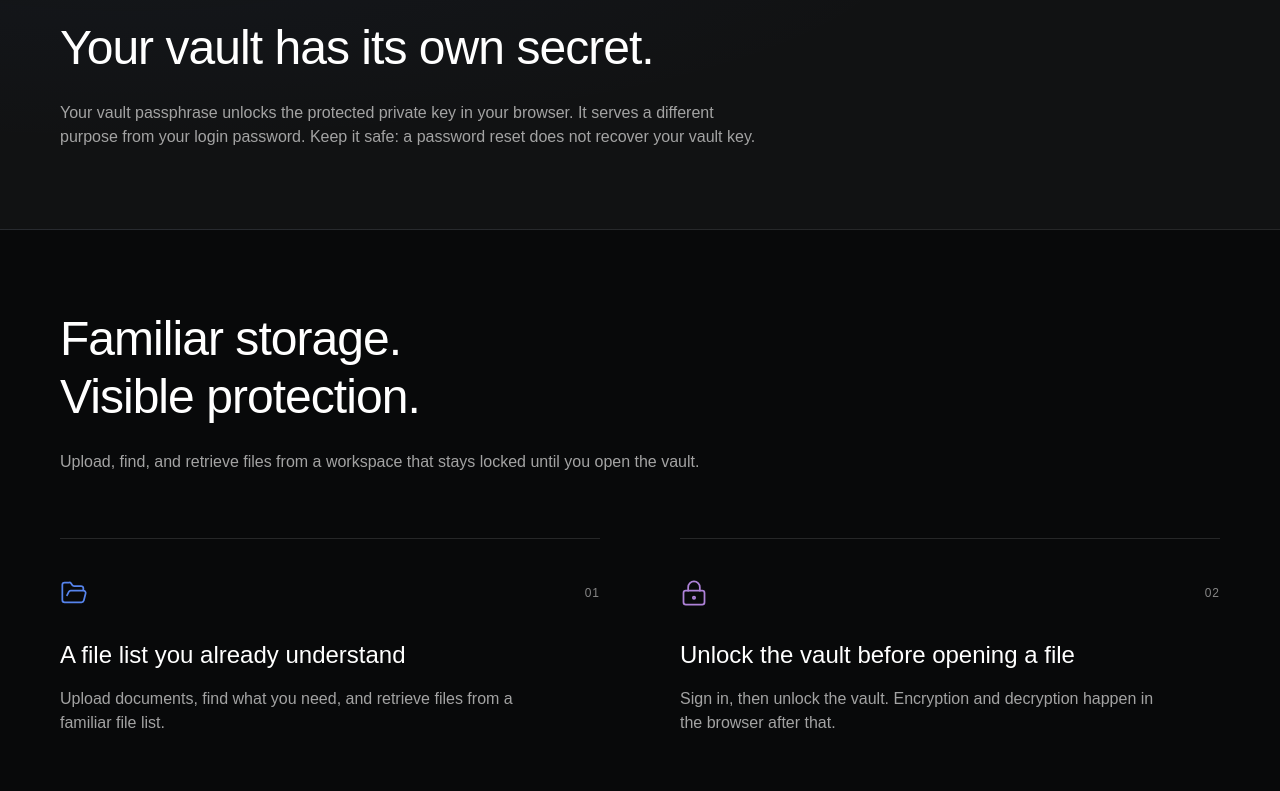
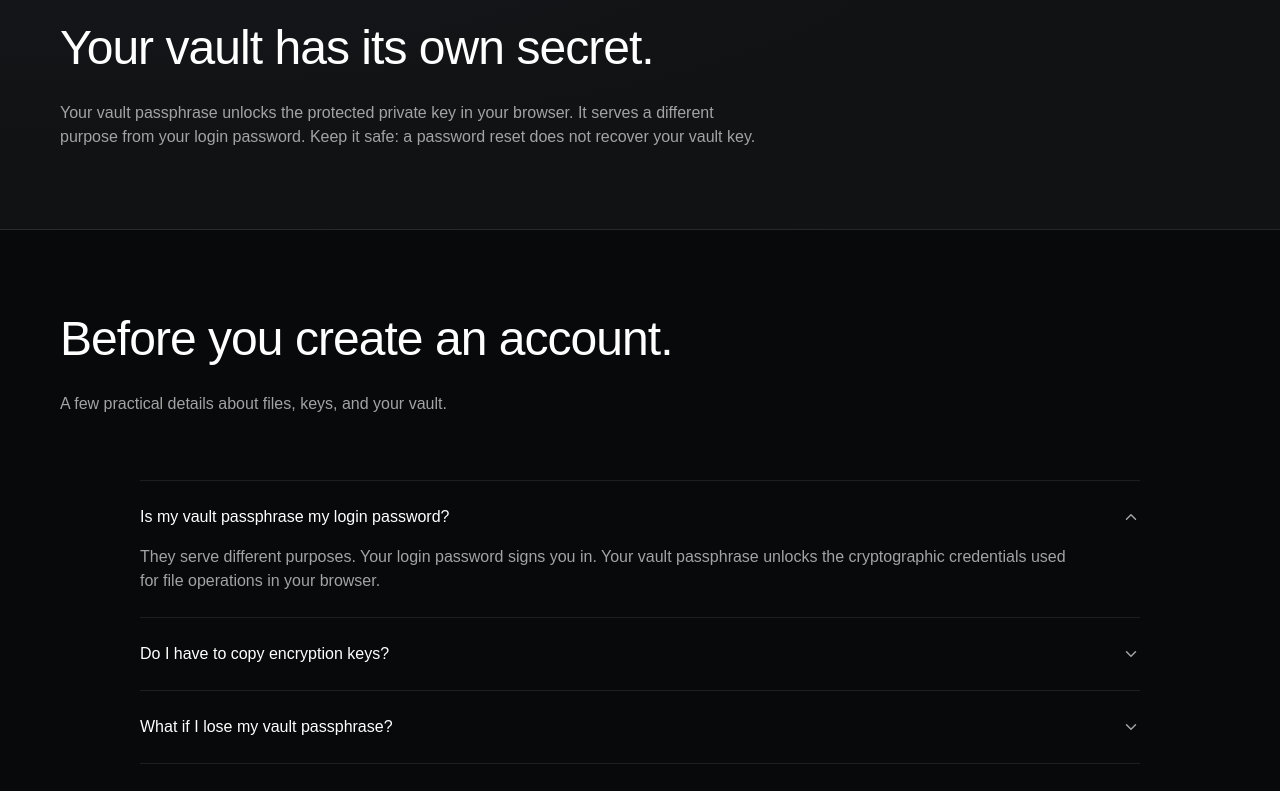
Before and after one commit to Izzy678/vault-space, a Next.js app in the folder apps/frontend/: page / in a window 1280 px wide. Shown: the part 2000-2791 px from the top of the page. Built offline with nearby package versions, Linux system fonts and the light colour scheme; a web font is replaced by a local one.

Commit message:
feat(frontend): drop the landing features section
The file list and vault unlock were already shown in the screenshot, workflow, and passphrase copy.

```diff
--- a/apps/frontend/src/components/landing/LandingContent.tsx
+++ b/apps/frontend/src/components/landing/LandingContent.tsx
@@ -1,12 +1,10 @@
 import Link from "next/link";
-import { ArrowRight, ChevronDown, FolderOpen, LockKeyhole } from "lucide-react";
+import { ArrowRight, ChevronDown } from "lucide-react";
 import { ContainerScroll } from "@/components/ui/container-scroll-animation";
-import { faqs, features, uploadSteps } from "./content";
+import { faqs, uploadSteps } from "./content";
 import { LandingBrand, LandingButton } from "./LandingUi";
 import { WorkspacePreview } from "./WorkspacePreview";
 import styles from "./landing.module.css";
-
-const featureIcons = [FolderOpen, LockKeyhole];
 
 async function CopyrightYear() {
   "use cache";
@@ -59,30 +57,6 @@ export function LandingContent() {
           </div>
         </section>
 
-        <section id="features" className={styles.section} aria-labelledby="features-title">
-          <div className={styles.container}>
-            <div className={styles.sectionHeading} data-reveal>
-              <h2 id="features-title">Familiar storage.<br />Visible protection.</h2>
-              <p>Upload, find, and retrieve files from a workspace that stays locked until you open the vault.</p>
-            </div>
-            <div className={styles.featureGrid}>
-              {features.map(([title, body], index) => {
-                const Icon = featureIcons[index];
-                return (
-                  <article key={title} className={styles.featureItem} data-reveal>
-                    <div className={styles.featureTop} aria-hidden="true">
-                      <Icon size={28} strokeWidth={1.5} />
-                      <span>0{index + 1}</span>
-                    </div>
-                    <h3>{title}</h3>
-                    <p>{body}</p>
-                  </article>
-                );
-              })}
-            </div>
-          </div>
-        </section>
-
         <section className={styles.section} aria-labelledby="faq-title">
           <div className={styles.container}>
             <div className={styles.sectionHeading} data-reveal><h2 id="faq-title">Before you create an account.</h2><p>A few practical details about files, keys, and your vault.</p></div>
--- a/apps/frontend/src/components/landing/LandingNav.tsx
+++ b/apps/frontend/src/components/landing/LandingNav.tsx
@@ -7,7 +7,6 @@ import styles from "./landing.module.css";
 const links = [
   { label: "How it works", href: "#how-it-works" },
   { label: "Security", href: "#security" },
-  { label: "Features", href: "#features" },
 ];
 
 export function LandingNav() {
--- a/apps/frontend/src/components/landing/content.ts
+++ b/apps/frontend/src/components/landing/content.ts
@@ -1,8 +1,3 @@
-export const features = [
-  ["A file list you already understand", "Upload documents, find what you need, and retrieve files from a familiar file list."],
-  ["Unlock the vault before opening a file", "Sign in, then unlock the vault. Encryption and decryption happen in the browser after that."],
-] as const;
-
 export const uploadSteps = [
   ["Select", "A fresh AES key is created for this file."],
   ["Encrypt", "AES-256-GCM encrypts it in the browser and produces an authentication tag."],
--- a/apps/frontend/src/components/landing/landing.module.css
+++ b/apps/frontend/src/components/landing/landing.module.css
@@ -90,14 +90,6 @@
 .workflow span { color: var(--landing-subtle); font-size: 12px; letter-spacing: 0.08em; font-variant-numeric: tabular-nums; }
 .workflow p { color: var(--landing-muted); font-size: 15px; line-height: 24px; text-wrap: pretty; }
 .workflowNote { max-width: 720px; margin-top: var(--space-12); color: var(--landing-muted); text-wrap: pretty; }
-.featureGrid { display: grid; grid-template-columns: repeat(2, minmax(0, 1fr)); column-gap: var(--space-20); }
-.featureItem { --feature-accent: var(--landing-blue); display: flex; flex-direction: column; align-items: start; gap: var(--space-4); padding: var(--space-10) 0; border-top: 1px solid rgb(255 255 255 / 12%); }
-.featureItem:nth-child(2) { --feature-accent: var(--landing-purple); }
-.featureItem:nth-child(3) { --feature-accent: var(--landing-green); }
-.featureItem:nth-child(4) { --feature-accent: #86b4ce; }
-.featureTop { display: flex; align-items: center; justify-content: space-between; width: 100%; margin-bottom: var(--space-4); color: var(--feature-accent); }
-.featureTop span { color: var(--landing-subtle); font-size: 12px; letter-spacing: 0.08em; font-variant-numeric: tabular-nums; }
-.featureItem p { max-width: 480px; color: var(--landing-muted); }
 .securitySection { border-block: 1px solid var(--landing-hairline); background: radial-gradient(ellipse at 10% 0, rgb(86 132 237 / 4%), transparent 50%), var(--landing-surface); }
 .securitySection .sectionHeading { margin-bottom: 0; }
 .faqList { display: flex; flex-direction: column; max-width: 1000px; margin-inline: auto; border-top: 1px solid var(--landing-hairline); }
@@ -161,7 +153,6 @@
   .heroNote { max-width: none; font-size: 14px; line-height: 21px; }
   .productCaptureImage { object-fit: cover; object-position: 34% 0; transform: scale(1.72); transform-origin: 34% 0; }
   .workflow { grid-template-columns: 1fr; }
-  .featureGrid { grid-template-columns: 1fr; }
   .section { padding: var(--space-20) 0 var(--space-6); }
   .sectionHeading { gap: var(--space-6); margin-bottom: var(--space-10); }
   .sectionHeading h2, .finalCta h2 { font-size: 30px; line-height: 38px; }
```
